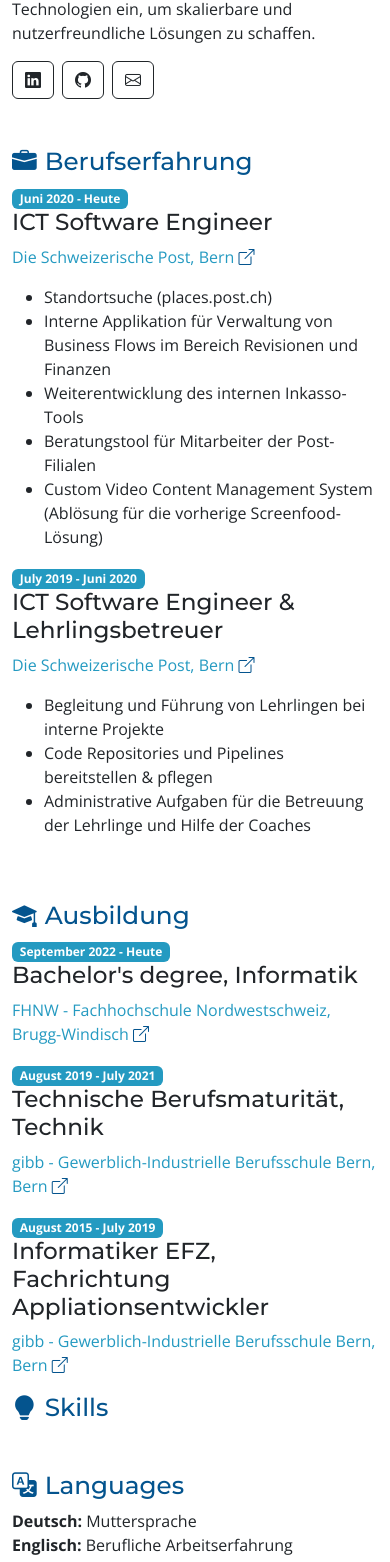
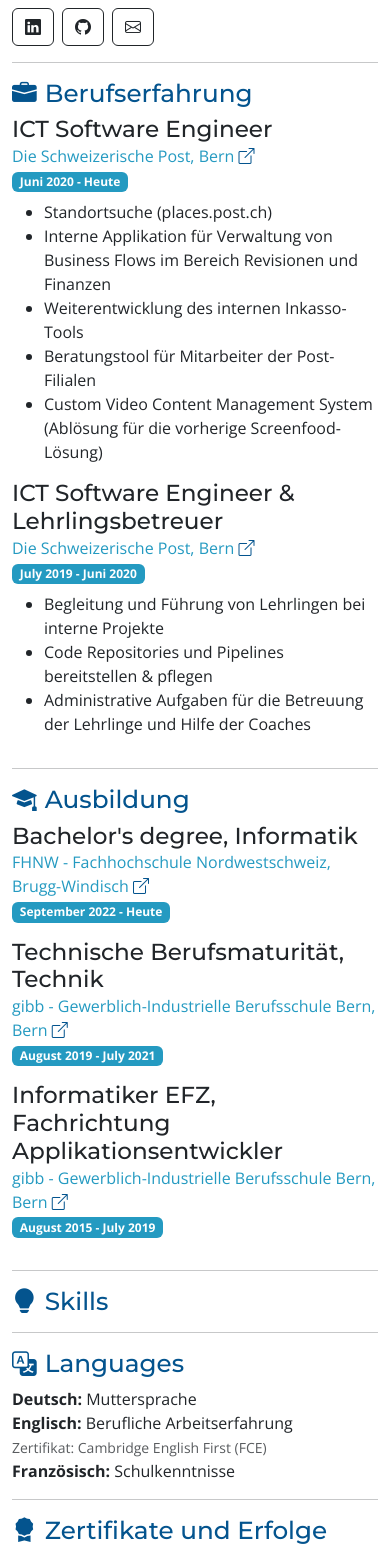
Before and after one commit to Janobob/Janobob, an Angular app in the folder resume/: page / in a window 390 px wide. Shown: the part 421-1983 px from the top of the page. Built offline with nearby package versions, Linux system fonts and the light colour scheme.

Commit message:
feat: cleanup mobile

```diff
--- a/resume/src/app/app.component.html
+++ b/resume/src/app/app.component.html
@@ -3,18 +3,17 @@
   <div class="row">
     <div class="profile-sidebar col-12 col-sm-4 mt-4 mt-sm-0">
       <section class="row">
-        <div class="profile-image-container col-4 col-sm-8">
+        <div class="profile-image-container col-3 col-sm-8">
           <img
             class="profile-image shadow-sm rounded"
             src="assets/images/profile.png"
           />
         </div>
-        <div class="col-8 col-sm-12">
+        <div class="col-9 col-sm-12">
           <h1 class="text-primary">Jan Werren</h1>
-          <h2>ICT Software Engineer</h2>
-
-          <p>Spezialisiert auf Applikationsentwicklung und Web-Anwendungen.</p>
+          <h2>Fullstack Developer</h2>
         </div>
+        <p>Spezialisiert auf Applikationsentwicklung und Web-Anwendungen.</p>
       </section>
 
       <section class="d-none d-sm-block mt-5">
@@ -68,7 +67,7 @@
     </div>
 
     <main class="col-12 col-sm-7 offset-sm-1 pt-3">
-      <section class="mt-2" id="about-me">
+      <section id="about-me" class="mt-2">
         <h2 class="text-primary">
           <i class="bi bi-person-fill me-2"></i>Über mich
         </h2>
@@ -101,7 +100,9 @@
         ></a>
       </section>
 
-      <section class="mt-5" id="work-experience">
+      <hr />
+
+      <section id="work-experience" class="mt-3">
         <h2 class="text-primary">
           <i class="bi bi-briefcase-fill me-2"></i>Berufserfahrung
         </h2>
@@ -135,7 +136,9 @@
         ></app-resume-item>
       </section>
 
-      <section class="mt-5" id="education">
+      <hr />
+
+      <section id="education" class="mt-3">
         <h2 class="text-primary">
           <i class="bi bi-mortarboard-fill me-2"></i>Ausbildung
         </h2>
@@ -157,7 +160,7 @@
         ></app-resume-item>
 
         <app-resume-item
-          title="Informatiker EFZ, Fachrichtung Appliationsentwickler"
+          title="Informatiker EFZ, Fachrichtung Applikationsentwickler"
           company="gibb - Gewerblich-Industrielle Berufsschule Bern"
           location="Bern"
           link="https://www.gibb.ch"
@@ -165,13 +168,17 @@
         ></app-resume-item>
       </section>
 
-      <section id="skills">
+      <hr />
+
+      <section id="skills" class="mt-3">
         <h2 class="text-primary">
           <i class="bi bi-lightbulb-fill me-2"></i>Skills
         </h2>
       </section>
 
-      <section id="languages" class="mt-5">
+      <hr />
+
+      <section id="languages" class="mt-3">
         <h2 class="text-primary">
           <i class="bi bi-translate me-2"></i>Languages
         </h2>
@@ -188,7 +195,9 @@
         </ul>
       </section>
 
-      <section id="certificats">
+      <hr />
+
+      <section id="certificats" class="mt-3">
         <h2 class="text-primary">
           <i class="bi bi-award-fill me-2"></i>Zertifikate und Erfolge
         </h2>
--- a/resume/src/app/components/resume-item/resume-item.component.html
+++ b/resume/src/app/components/resume-item/resume-item.component.html
@@ -1,10 +1,10 @@
 <div class="row">
-  <div class="col-12 col-sm-3">
+  <div class="col-12 col-sm-3 d-none d-sm-block">
     <span class="badge bg-secondary text-white">{{ dates }}</span>
   </div>
   <div class="col-12 col-sm-9">
-    <h3>{{ title }}</h3>
-    <p class="text-secondary">
+    <h3 class="mb-0">{{ title }}</h3>
+    <p class="text-secondary mb-0">
       {{ company }}, {{ location }}
       <span>
         <a [href]="link" target="_blank">
@@ -12,7 +12,10 @@
         </a>
       </span>
     </p>
-    <ul>
+    <span class="d-inline-block d-sm-none badge bg-secondary text-white">{{
+      dates
+    }}</span>
+    <ul class="mt-2">
       <li *ngFor="let responsibility of responsibilities">
         {{ responsibility }}
       </li>
```
